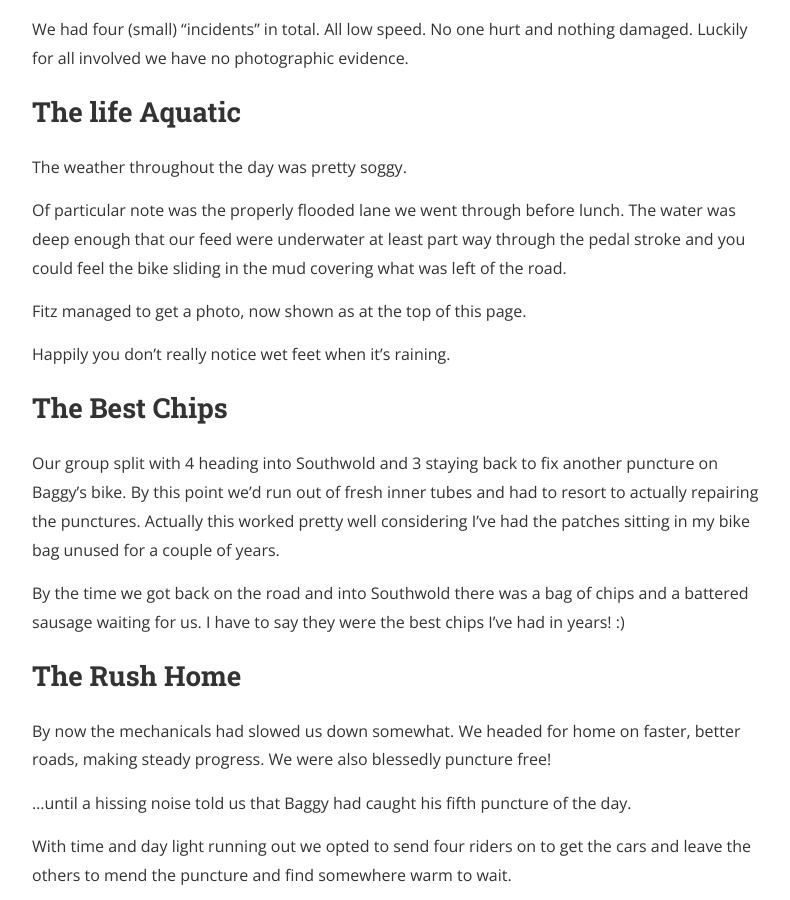
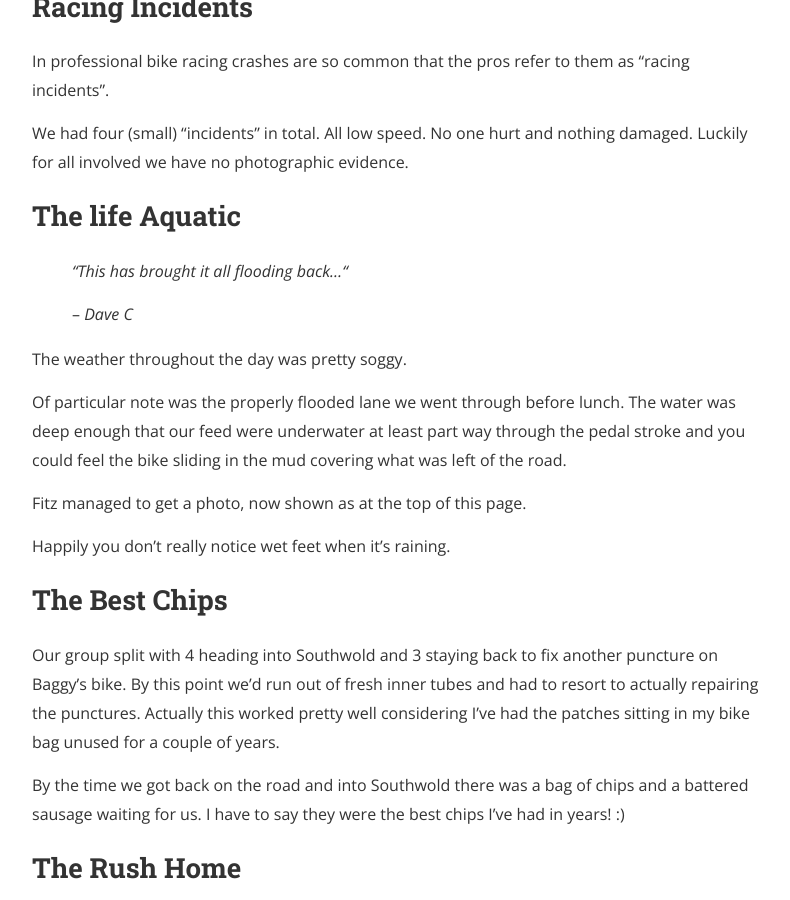
Before and after one commit to CompanyOfCyclingKnights/companyofcyclingknights.github.io, a Jekyll site: the page built from _posts/2017-02-27-ride-from-hell-part-2.markdown, in a window 1280 px wide and 900 px high, scrolled down 3062 px. Shown: the whole window, without its empty margins (240-1030 px from the left). Built offline with Jekyll 4.4.1, drawn with Linux system fonts in a browser that asks for light colours; nearby versions of some CDN libraries; a style sheet for code colours, icons or effects is not loaded; some of the changed text lies outside the part shown.

Commit message:
More puns

```diff
--- a/_posts/2017-02-27-ride-from-hell-part-2.markdown
+++ b/_posts/2017-02-27-ride-from-hell-part-2.markdown
@@ -48,9 +48,14 @@
   - Dave: 1.
 
 <img src="/assets/sean_puncture.jpeg" >
+
+>  _"This ride has left me flat..."_
+>
+>  -- <cite>Mike</cite>
+
 <img src="/assets/steve_puncture.jpg" >
 
->  "Felt a bit deflated after Monday...."
+>  _"Felt a bit deflated after Monday...."_
 >
 >  -- <cite>Baggy</cite>
 
@@ -65,6 +70,11 @@
 
 
 ## The life Aquatic
+
+>  _"This has brought it all flooding back..."_
+>
+>  -- <cite>Dave C</cite>
+
 The weather throughout the day was pretty soggy.
 
 Of particular note was the properly flooded lane we went through before
@@ -75,6 +85,7 @@
 Fitz managed to get a photo, now shown as at the top of this page.
 
 Happily you don't really notice wet feet when it's raining.
+
 
 ## The Best Chips
 Our group split with 4 heading into Southwold and 3 staying back to fix
```
